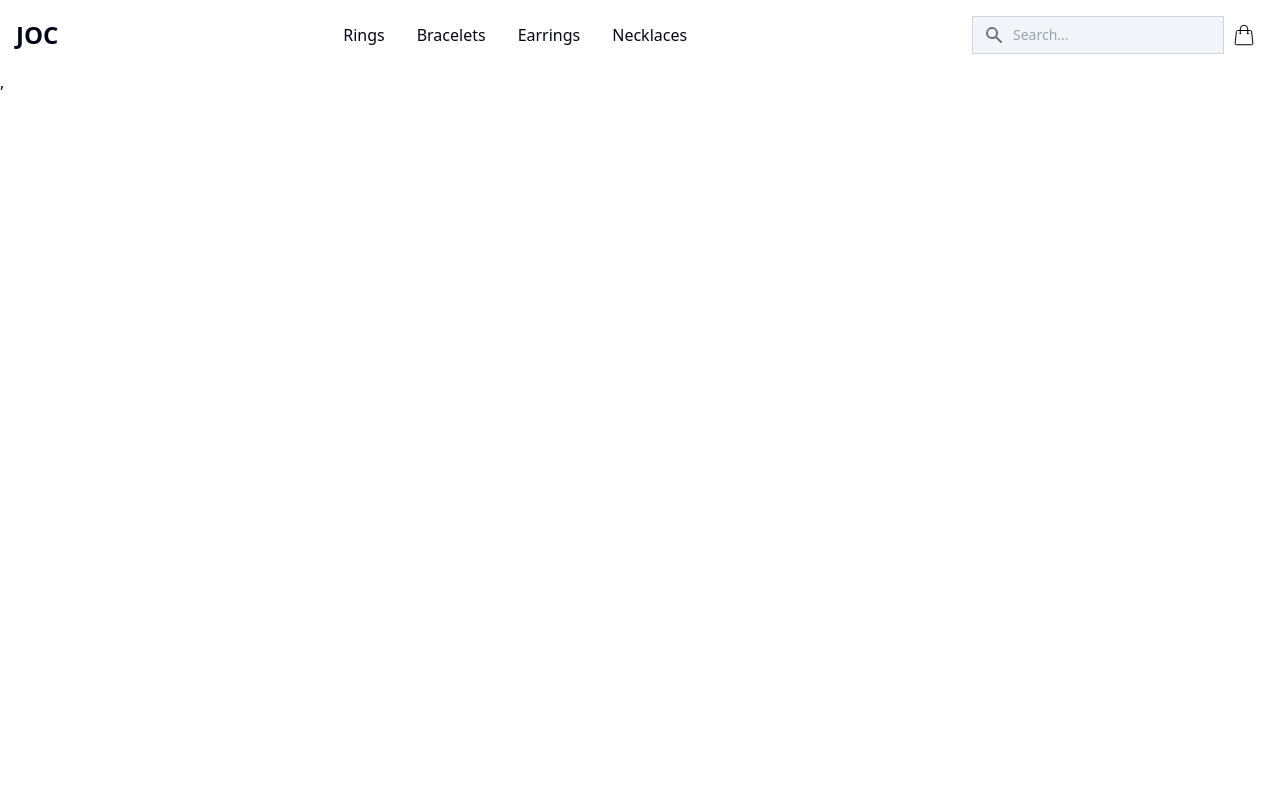
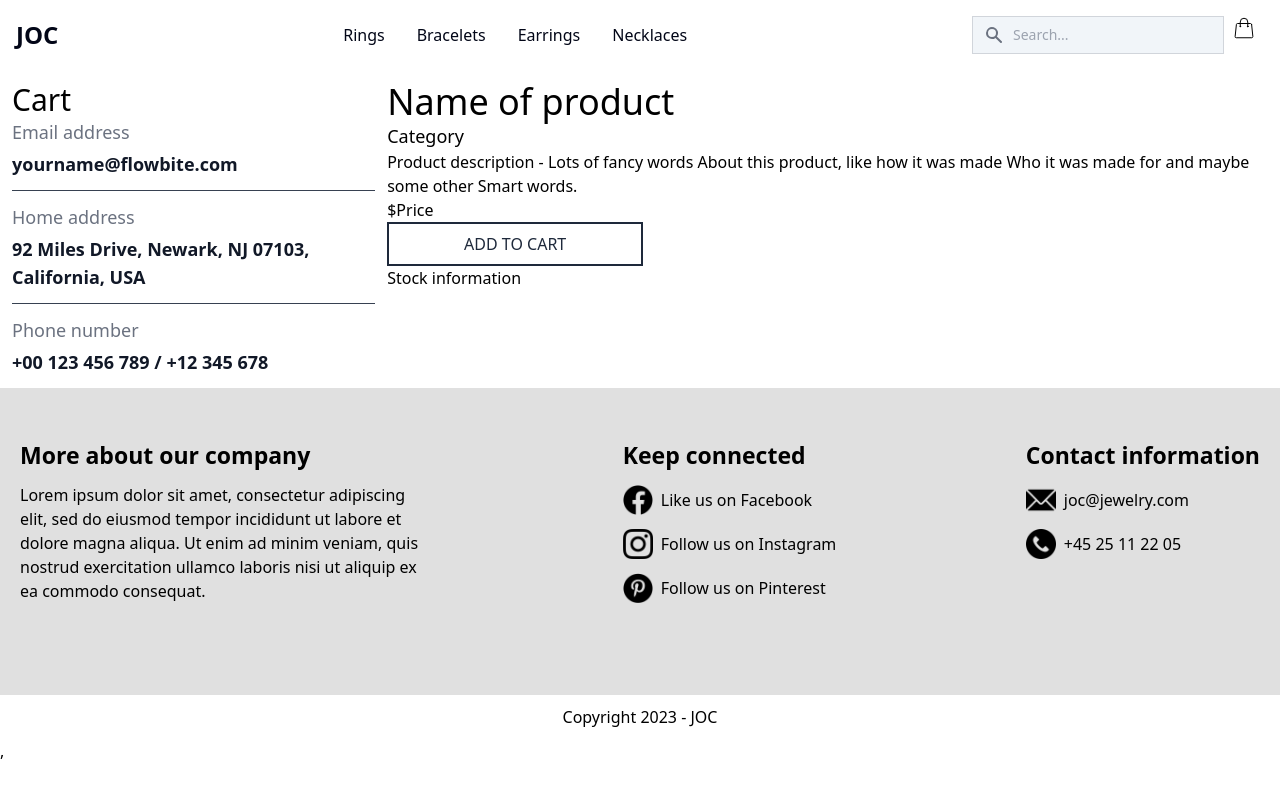
Before and after one commit to TheSpahThatSpies/smykkewebshop, a React (Create React App) app in the folder frontend/: page /cart in a window 1280 px wide. Built offline with nearby package versions, Linux system fonts and the light colour scheme.

Commit message:
Added routing for cart

```diff
--- a/frontend/src/App.js
+++ b/frontend/src/App.js
@@ -2,6 +2,7 @@ import { Routes, Route } from 'react-router-dom';
 import Home from './pages/home';
 import Productinfo from './pages/productinfo';
 import Nav from './components/nav';
+import Cart from './pages/cart';
 
 function App() {
 
@@ -11,6 +12,7 @@ function App() {
   <Nav />
        <Routes>
           <Route path="/" element={<Home />} />
+          <Route path='/cart' element={<Cart />} />
           <Route path="/productinfo" element={<Productinfo />} />
        </Routes>
   </>
--- a/frontend/src/components/nav.js
+++ b/frontend/src/components/nav.js
@@ -26,11 +26,13 @@ function Nav() {
       </div>
       <input type="text" id="search-navbar" class="block w-full p-2 pl-10 text-sm text-gray-900 border border-gray-300 bg-slate-100 focus:ring-slate-500 focus:border-slate-500" placeholder="Search..." />
     </div>
+    <Link to={"/cart"}>
     <button className='ml-2 mr-2'>
         <svg xmlns="http://www.w3.org/2000/svg" fill="none" viewBox="0 0 24 24" stroke-width="1.0" stroke="currentColor" class="w-6 h-6">
         <path stroke-linecap="round" stroke-linejoin="round" d="M15.75 10.5V6a3.75 3.75 0 10-7.5 0v4.5m11.356-1.993l1.263 12c.07.665-.45 1.243-1.119 1.243H4.25a1.125 1.125 0 01-1.12-1.243l1.264-12A1.125 1.125 0 015.513 7.5h12.974c.576 0 1.059.435 1.119 1.007zM8.625 10.5a.375.375 0 11-.75 0 .375.375 0 01.75 0zm7.5 0a.375.375 0 11-.75 0 .375.375 0 01.75 0z" />
         </svg>
     </button>
+    </Link>
     <button data-collapse-toggle="navbar-search" type="button" class="inline-flex items-center p-2 text-sm text-gray-500 rounded-lg md:hidden hover:bg-gray-100 focus:outline-none focus:ring-2 focus:ring-gray-200 dark:text-gray-400 dark:hover:bg-gray-700 dark:focus:ring-gray-600" aria-controls="navbar-search" aria-expanded="false">
       <span class="sr-only">Open menu</span>
       <svg class="w-6 h-6" aria-hidden="true" fill="currentColor" viewBox="0 0 20 20" xmlns="http://www.w3.org/2000/svg"><path fill-rule="evenodd" d="M3 5a1 1 0 011-1h12a1 1 0 110 2H4a1 1 0 01-1-1zM3 10a1 1 0 011-1h12a1 1 0 110 2H4a1 1 0 01-1-1zM3 15a1 1 0 011-1h12a1 1 0 110 2H4a1 1 0 01-1-1z" clip-rule="evenodd"></path></svg>
--- /dev/null
+++ b/frontend/src/pages/cart.js
@@ -0,0 +1,53 @@
+
+import Footer from '../components/indexpage/Footer';
+
+function Cart() {
+
+  return (
+
+  <>
+    <div className='container-2xl h-fit mx-auto p-3 flex flex-col md:flex-row'>
+
+        <div className='flex flex-col'>
+        <p className='text-3xl'>Cart</p>
+        <dl class="max-w-md text-gray-900 divide-y divide-gray-200 divide-gray-700">
+            <div class="flex flex-col pb-3">
+                <dt class="mb-1 text-gray-500 md:text-lg dark:text-gray-400">Email address</dt>
+                <dd class="text-lg font-semibold">yourname@flowbite.com</dd>
+            </div>
+            <div class="flex flex-col py-3">
+                <dt class="mb-1 text-gray-500 md:text-lg dark:text-gray-400">Home address</dt>
+                <dd class="text-lg font-semibold">92 Miles Drive, Newark, NJ 07103, California, USA</dd>
+            </div>
+            <div class="flex flex-col pt-3">
+                <dt class="mb-1 text-gray-500 md:text-lg dark:text-gray-400">Phone number</dt>
+                <dd class="text-lg font-semibold">+00 123 456 789 / +12 345 678</dd>
+            </div>
+        </dl>
+
+        </div>
+
+        <div className='md:ml-3'>
+            <p className='text-4xl'>Name of product</p>
+            <p className='text-lg'>Category</p>
+            <p className='text-md'>
+            Product description - Lots of fancy words
+            About this product, like how it was made
+            Who it was made for and maybe some other
+            Smart words.
+            </p>
+            <p className='text-md'>$Price</p>
+            <button class="border-2 border-slate-800 w-full md:w-64  py-2 text-slate-800 cursor-pointer hover:bg-gray-800 hover:text-gray-200">
+             ADD TO CART
+            </button>
+            <p className='text-md'>Stock information</p>
+        </div>
+    </div>
+    <Footer></Footer>
+  </>
+
+
+);
+}
+
+export default Cart;
```
